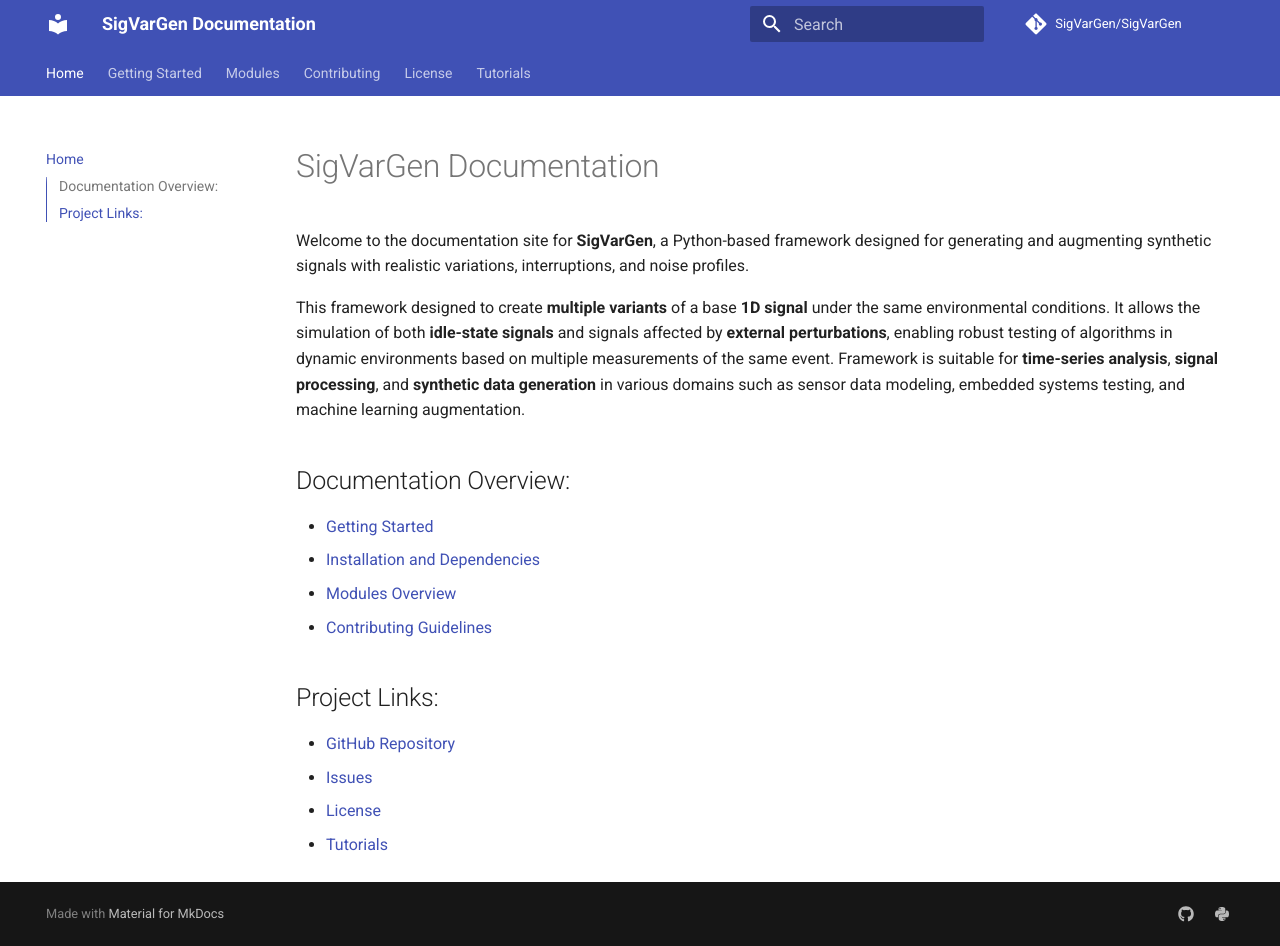
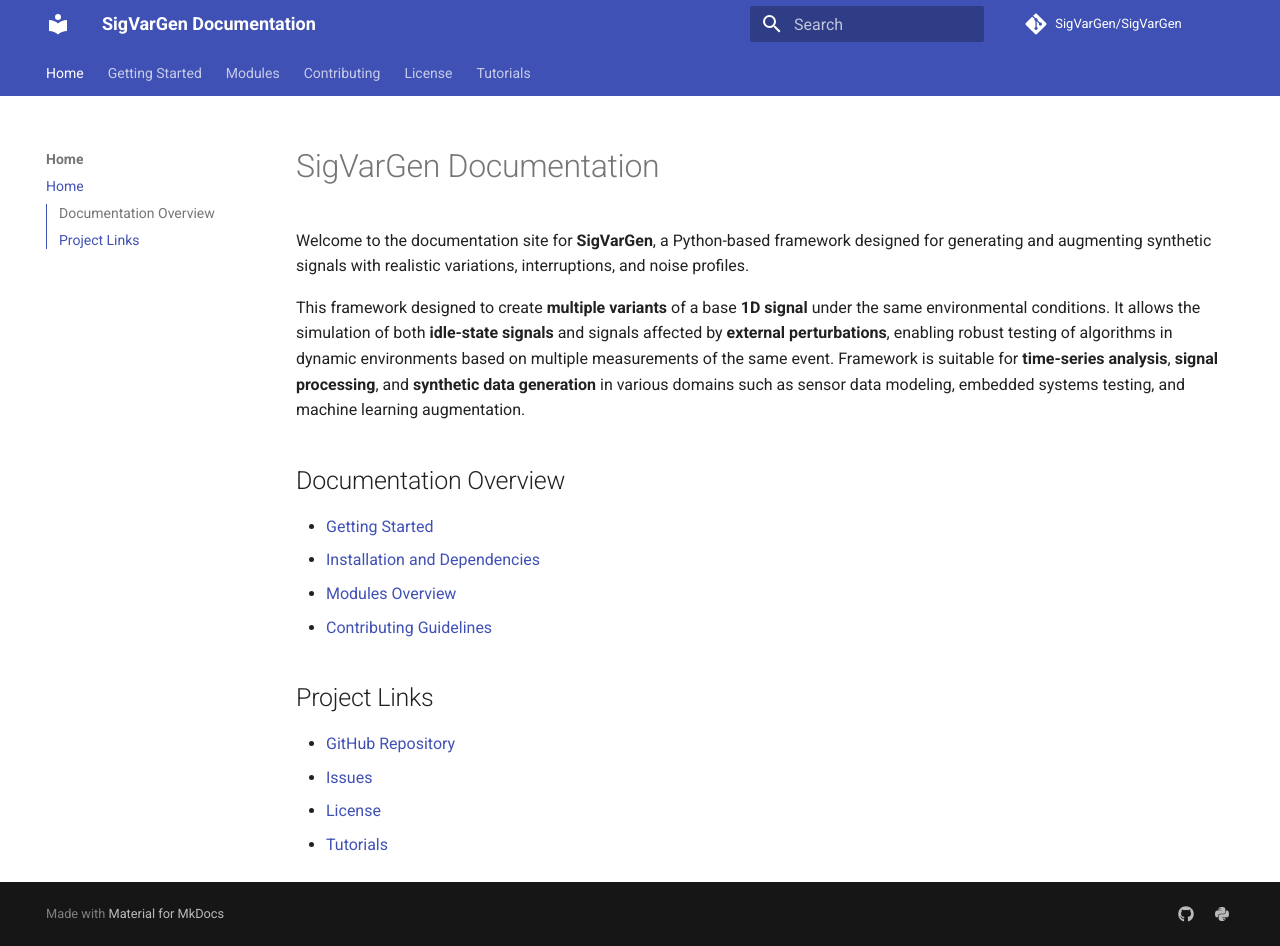
Before and after one commit to SigVarGen/SigVarGen, an MkDocs documentation site: the page built from docs/index.md, in a window 1280 px wide and 946 px high. Built offline with MkDocs 1.6.1 and Material for MkDocs 9.7.7, drawn with Linux system fonts in a browser that asks for light colours; comment, search, counter and statistics services are not loaded.

Commit message:
DOC: fixing structure

```diff
--- a/docs/index.md
+++ b/docs/index.md
@@ -4,7 +4,7 @@
 
 This framework designed to create **multiple variants** of a base **1D signal** under the same environmental conditions. It allows the simulation of both **idle-state signals** and signals affected by **external perturbations**, enabling robust testing of algorithms in dynamic environments based on multiple measurements of the same event. Framework is suitable for **time-series analysis**, **signal processing**, and **synthetic data generation** in various domains such as sensor data modeling, embedded systems testing, and machine learning augmentation.
 
-## Documentation Overview:
+## Documentation Overview
 
 - [Getting Started](getting_started.md)
 - [Installation and Dependencies](getting_started.md#installation-instructions)
@@ -12,7 +12,7 @@
 - [Contributing Guidelines](contributing.md)
 
 
-## Project Links:
+## Project Links
 
 - [GitHub Repository](https://github.com/SigVarGen/SigVarGen)
 - [Issues](https://github.com/SigVarGen/SigVarGen/issues)
--- a/mkdocs.yml
+++ b/mkdocs.yml
@@ -15,7 +15,8 @@
     - content.tabs.link
 
 nav:
-  - Home: index.md
+  - Home:
+      - Home: index.md
   - Getting Started:
       - Installation: getting_started.md
   - Modules:
```
